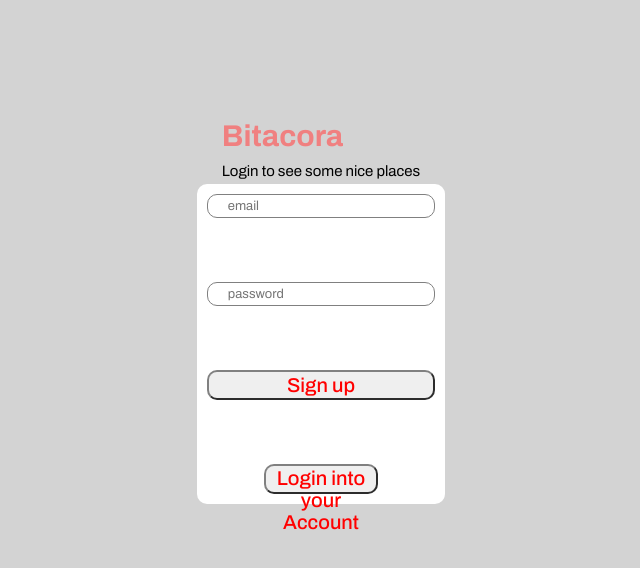
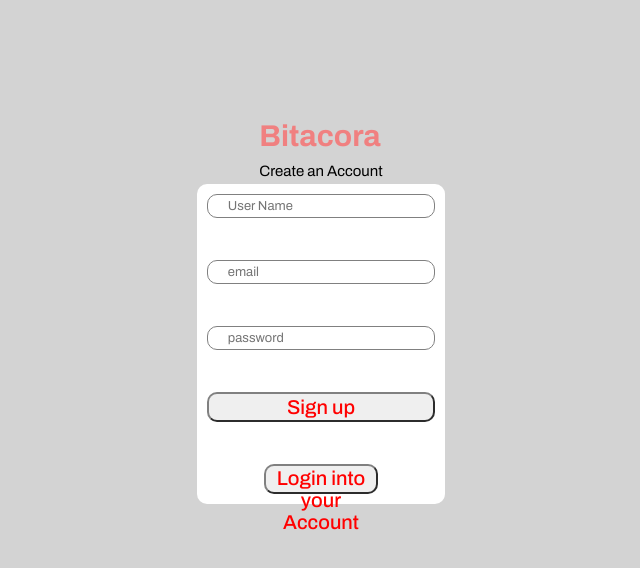
Before and after one commit to PuffCab/Bitacora-MernApp, a React (Create React App) app in the folder client/: page / in a window 1280 px wide. Shown: the top 568 px of the page, without its empty margins (319-959 px from the left). Built offline with nearby package versions, Linux system fonts and the light colour scheme.

Commit message:
created context, trying reducer and some route logic

```diff
--- a/client/src/components/navbar/Navbar.js
+++ b/client/src/components/navbar/Navbar.js
@@ -1,11 +1,15 @@
-import React from 'react';
+import React, { useContext } from 'react';
 import "./navbar.css"
 import { Chat, Person, Search, Notifications } from "@mui/icons-material"
 import { Link } from 'react-router-dom';
+import { AuthContext } from '../../context/AuthContext';
 
 
 const Navbar = () => {
     const testImgFolder = process.env.REACT_APP_PUBLIC_FOLDER
+
+    const { user } = useContext(AuthContext)
+
     return (
         <div className="navbarContainer">
             <div className="navbarLeft">
--- a/client/src/context/AuthContext.js
+++ b/client/src/context/AuthContext.js
@@ -1,4 +1,4 @@
-import { createContext, useReducer } from "react";
+import { createContext, useEffect, useReducer } from "react";
 import AuthReducer from "./AuthReducer";
 
 const INITIAL_STATE = {
@@ -13,6 +13,11 @@ export const AuthContextProvider = ({ children }) => {
 
     const [state, dispatch] = useReducer(AuthReducer, INITIAL_STATE);
 
+    // we store user in localstorage
+    useEffect( () => {
+        localStorage.setItem("user", JSON.stringify(state.user))
+    }, [state.user])
+
 
     return (
         <AuthContext.Provider value={{user: state.user, isFetching: state.isFetching, error: state.error, dispatch}}>
--- a/client/src/views/register/Register.js
+++ b/client/src/views/register/Register.js
@@ -1,21 +1,64 @@
-import React from 'react';
+import React, { useRef } from 'react';
 import "./register.css"
+import axios from "axios"
+import { useHistory } from 'react-router';
 
 function Register() {
+
+    const history = useHistory()
+    const email = useRef();
+    const password= useRef();
+    const userName= useRef();
+
+    const handleClick = async (e) => {
+        e.preventDefault()
+        const user = {
+            userName: userName.current.value,
+            email: email.current.value,
+            password: password.current.value
+        }
+        try {
+            await axios.post("/auth/register", user)
+            history.push("/login")
+            console.log("user Registered", user)
+        } catch(err) {
+            console.log(`err>>>`, err)
+        }
+    };
+
     return (
         <div className="login">
             <div className="loginWrapper">
                 <div className="loginLeft">
                     <h3 className="loginLogo">Bitacora</h3>
-                    <span className="loginText">Login to see some nice places</span>
+                    <span className="loginText">Create an Account</span>
                 </div>
                 <div className="loginRight">
-                    <div className="loginArea">
-                        <input placeholder="email" className="loginInput" />
-                        <input placeholder="password" className="loginInput" />
-                        <button className="loginButton">Sign up</button>
+                    <form className="loginArea" onSubmit={handleClick}>
+                        <input
+                            className="loginInput"
+                            placeholder="User Name"
+                            ref={userName}
+                            required
+                        />
+                        <input
+                            className="loginInput"
+                            placeholder="email"
+                            type="email"
+                            ref={email}
+                            required
+                        />
+                        <input
+                            className="loginInput"
+                            placeholder="password"
+                            type="password"
+                            ref={password}
+                            required
+                            minLength="6"
+                            />
+                        <button className="loginButton" type="submit">Sign up</button>
                         <button className="loginRegisterButton">Login into your Account</button>
-                    </div>
+                    </form>
                 </div>
             </div>
 
```
